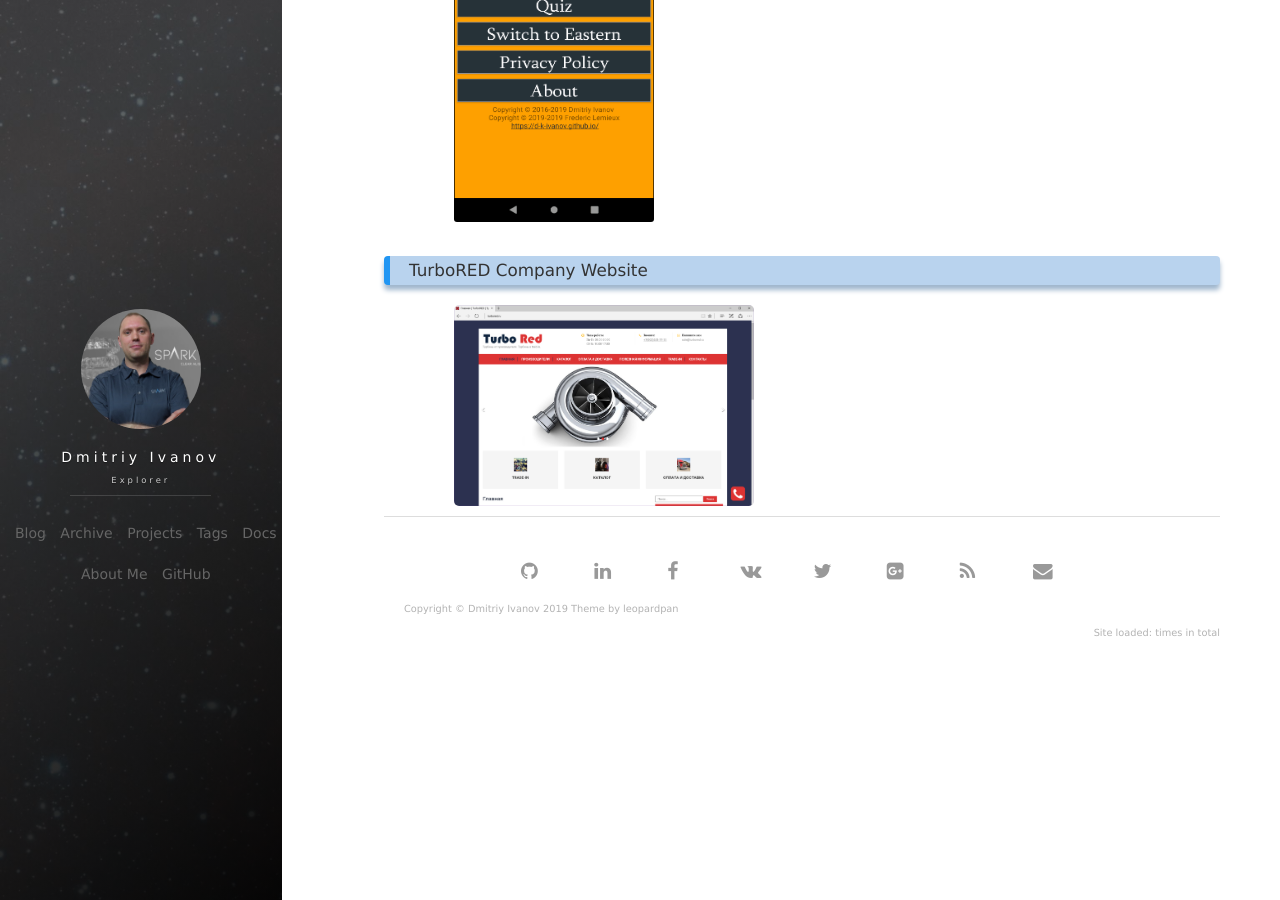
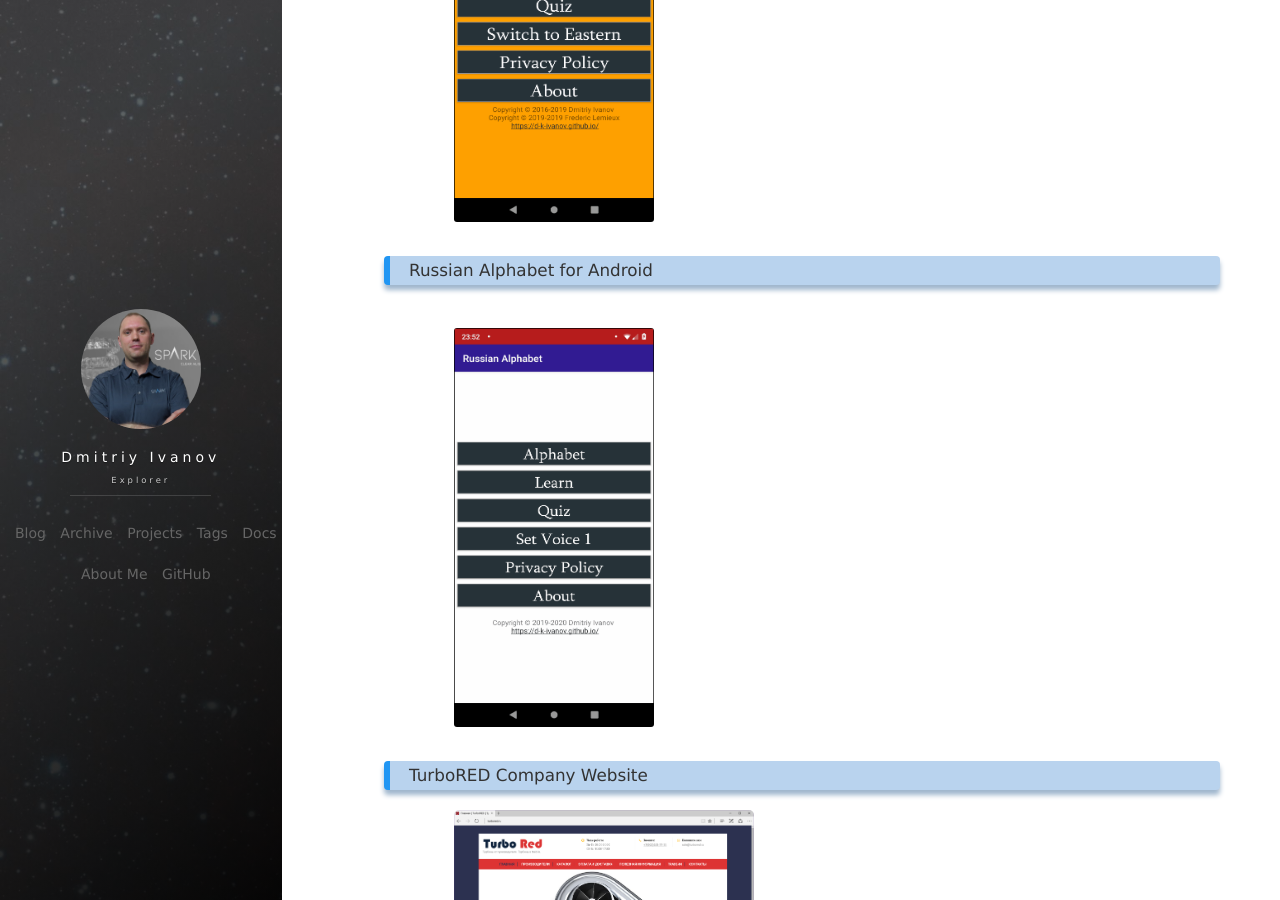
Before and after one commit to d-k-ivanov/d-k-ivanov.github.io, a Jekyll site: the page built from projects.md, in a window 1280 px wide and 900 px high, scrolled down 347 px. Built offline with Jekyll 4.4.1, drawn with Linux system fonts in a browser that asks for light colours; nearby versions of some CDN libraries; comment, search, counter and statistics services are not loaded.

Commit message:
Post 2019-12-02-01:04:59

```diff
--- a/projects.md
+++ b/projects.md
@@ -9,6 +9,13 @@
 <a href="https://play.google.com/store/apps/details?id=com.pupupon.armenianalphabet" target="_blank">
   <img src="../images/projects/ArmenianAlphabet.gif" alt="Armeinan Alphabet" style="width: 200px; margin:0px 50px 0px 50px;"/>
 </a>
+
+### Russian Alphabet for Android
+
+<a href="https://play.google.com/store/apps/details?id=com.pupupon.russian_alphabet" target="_blank">
+  <img src="../images/projects/RussianAlphabet.gif" alt="Russian Alphabet" style="width: 200px; margin:0px 50px 0px 50px;"/>
+</a>
+
 
 ### TurboRED Company Website
 
```
Also changed, not shown: images/projects/RussianAlphabet.gif (added).
